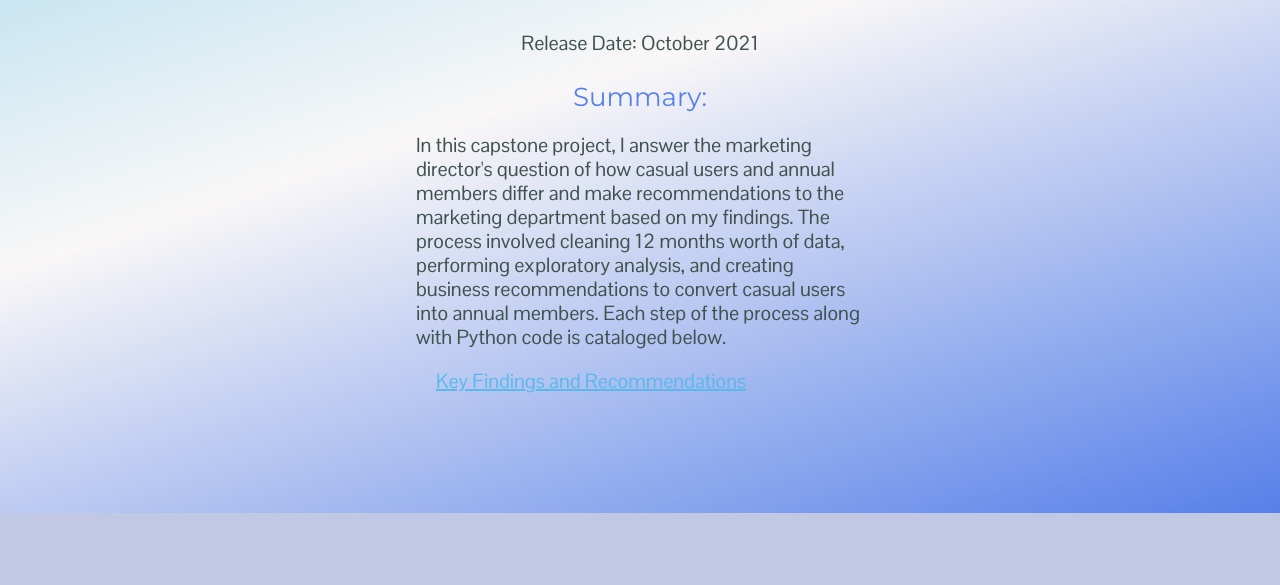
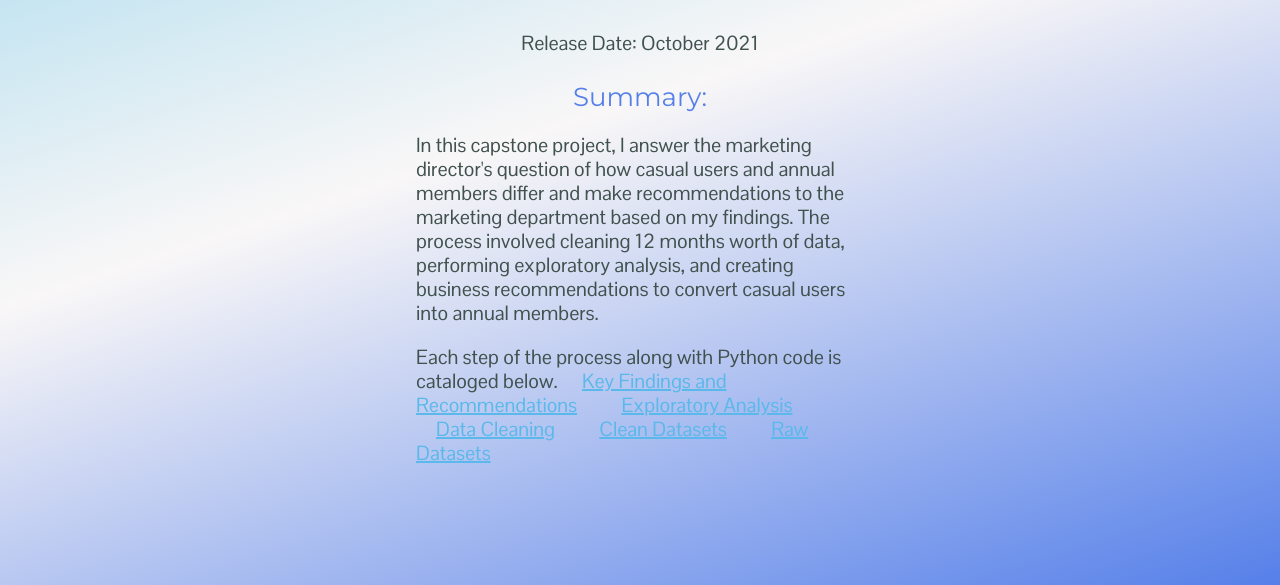
Before and after one commit to EricRamosCastillo/Website, a plain HTML site: page project1.html in a window 1280 px wide. Shown: the part 384-969 px from the top of the page. Before the commit the page ends 897 px from the top, so only its background shows below. Drawn offline with Linux system fonts and the light colour scheme.

Commit message:
Update project1.html

```diff
--- a/project1.html
+++ b/project1.html
@@ -16,10 +16,18 @@
     <p>Release Date: October 2021</p>
     <h3>Summary:</h3>
     <section id="summary">
-      <p>In this capstone project, I answer the marketing director's question of how casual users and annual members differ and make recommendations to the marketing department based on my findings. The process involved cleaning 12 months worth of data, performing exploratory analysis, and creating business recommendations to convert casual users into annual members.
+      <p>In this capstone project, I answer the marketing director's question of how casual users and annual members differ and make recommendations to the marketing department based on my findings. The process involved cleaning 12 months worth of data, performing exploratory analysis, and creating business recommendations to convert casual users into annual members.</p>
+      <p>
+        Each step of the process along with Python code is cataloged below.
 
-        Each step of the process along with Python code is cataloged below.</p>
-      <p> <a href="https://www.kaggle.com/ericramoscastillo/cyclistic-key-findings-and-recommendations">Key Findings and Recommendations</a></p>
+        <a href="https://www.kaggle.com/ericramoscastillo/cyclistic-key-findings-and-recommendations">Key Findings and Recommendations</a>
+        <a href="https://www.kaggle.com/ericramoscastillo/cyclistic-exploratory-analysis">Exploratory Analysis</a>
+        <a href="https://www.kaggle.com/ericramoscastillo/cyclistic-data-cleaning-additions-and-removals">Data Cleaning</a>
+
+        <a href="https://www.kaggle.com/ericramoscastillo/clean-cyclistic-data">Clean Datasets</a>
+        <a href="https://www.kaggle.com/ericramoscastillo/cyclistic-data">Raw Datasets</a>
+
+      </p>
     </section>
   </section>
 </body>
```
